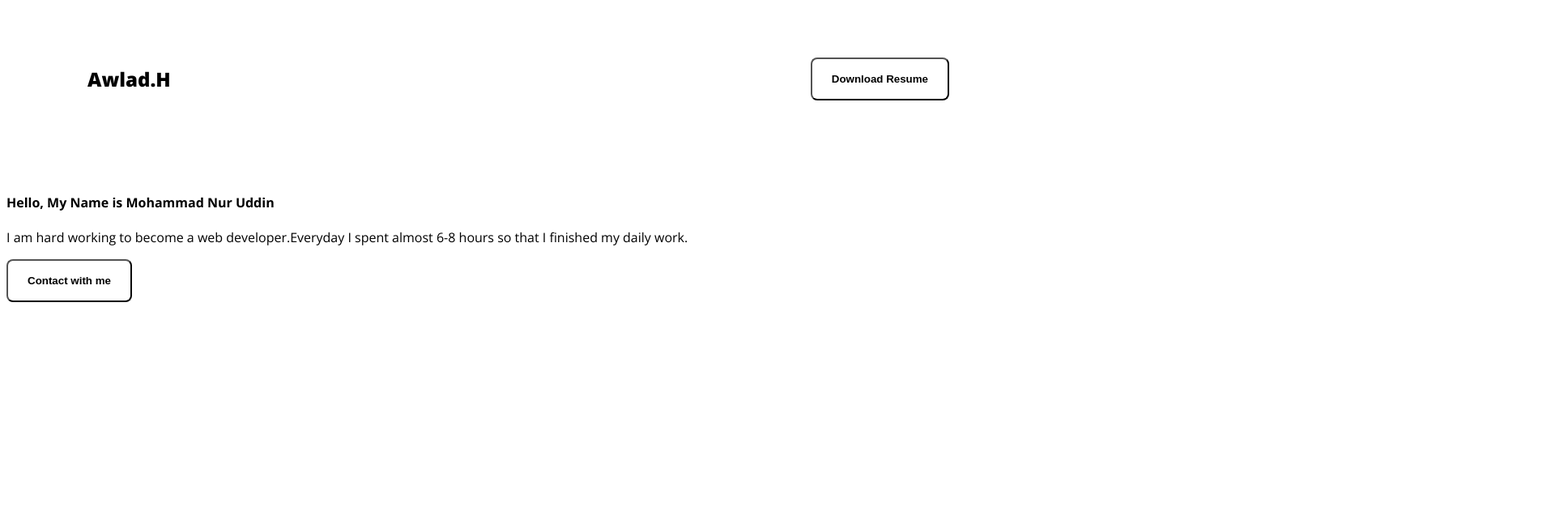
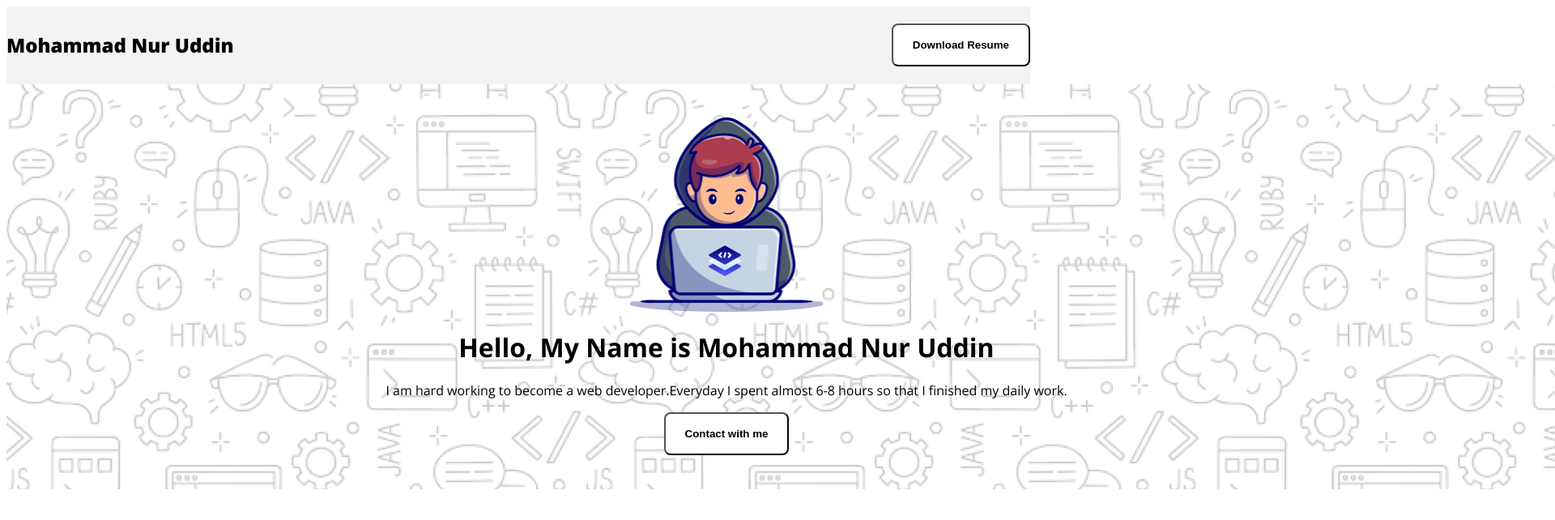
Before and after one commit to nuruddin-student/first-assignment, a plain HTML site: page index.html in a window 1280 px wide. Shown: the top 642 px of the page at 81% size, 1920 px wide, since content can reach past the window. Drawn offline with nearby package versions, Linux system fonts and the light colour scheme.

Commit message:
added header

```diff
--- a/index.html
+++ b/index.html
@@ -13,18 +13,22 @@
 </head>
 
 <body class="open-sans-normal">
-    <header>
+    <header class="header-nav">
         <nav>
-            <h2 class="nav-title">Awlad.H</h2>
+            <h2 class="nav-title">Mohammad Nur Uddin</h2>
             <h4><button class="btn-primary">Download Resume</button></h4>
         </nav>
-        <div class="banner">
-            <img src="assets/Group.png" alt="">
-            <div class="banner-content">
-                <h4>Hello, My Name is Mohammad Nur Uddin</h4>
-                <p>I am hard working to become a web developer.Everyday I spent almost 6-8 hours so that I finished my daily work.</p>
+        </header>
+    <header class="header-hero">
+        <div class="hero-div">
+            <div class="banner">
+                <img class="banner-profile-pic" src="assets/Group.png" alt="">
+                <div class="banner-content">
+                    <h1 class="banner-greetings">Hello, My Name is Mohammad Nur Uddin</h1>
+                    <p class="banner-description">I am hard working to become a web developer.Everyday I spent almost 6-8 hours so that I finished my daily work.</p>
+                </div>
+                <button class="btn-primary">Contact with me</button>
             </div>
-            <button class="btn-primary">Contact with me</button>
         </div>
     </header>
     <main>
--- a/styles/styles.css
+++ b/styles/styles.css
@@ -7,13 +7,28 @@
   font-variation-settings:
     "wdth" 100;
 }
+/* header */
+.header-hero{
+    background-image:url('../assets/Hero-bg.png');
+    width: 1950px;
+    height: 500px;
+    display: flex;
+    align-items: center;
+
+
+
+}
+/* header */
+.header-nav{
+    background: rgba(30, 30, 30, .05);
+}
+
 
 /* Nav styles */
 nav{
     display: flex;
     align-items: center;
     justify-content: space-between;
-    margin: 50px 100px;
 }
 
 .nav-title{
@@ -28,3 +43,29 @@ nav{
     padding: 17px 24px;
     border-radius: 8px;
 }
+
+/* banner styles */
+.banner{
+    display: flex;
+    flex-direction: column;
+    justify-content: center;
+    align-items: center;
+    width: 998px;
+
+}
+/* hero-div */
+.hero-div{
+    width: 60%;
+    margin: 0 auto;
+
+}
+/* banner-content */
+.banner-content{
+    text-align: center;
+}
+
+.banner-profile-pic{
+    width: 240.28px;
+    height: 240px;
+
+}
```
Also changed, not shown: assets/Group 3.png (added), assets/Group 4.png (added), assets/Group.png (added), assets/Hero-bg.png (added), assets/Layer_1.png (added), assets/css.png (added), assets/facebook.png (added), assets/github.png (added), assets/handshake.jpg (added), assets/html.png (added), assets/js.png (added), assets/linkedin-icon 1.png (added), assets/mongodb.png (added), assets/nodejs.png (added), 1 more files.
